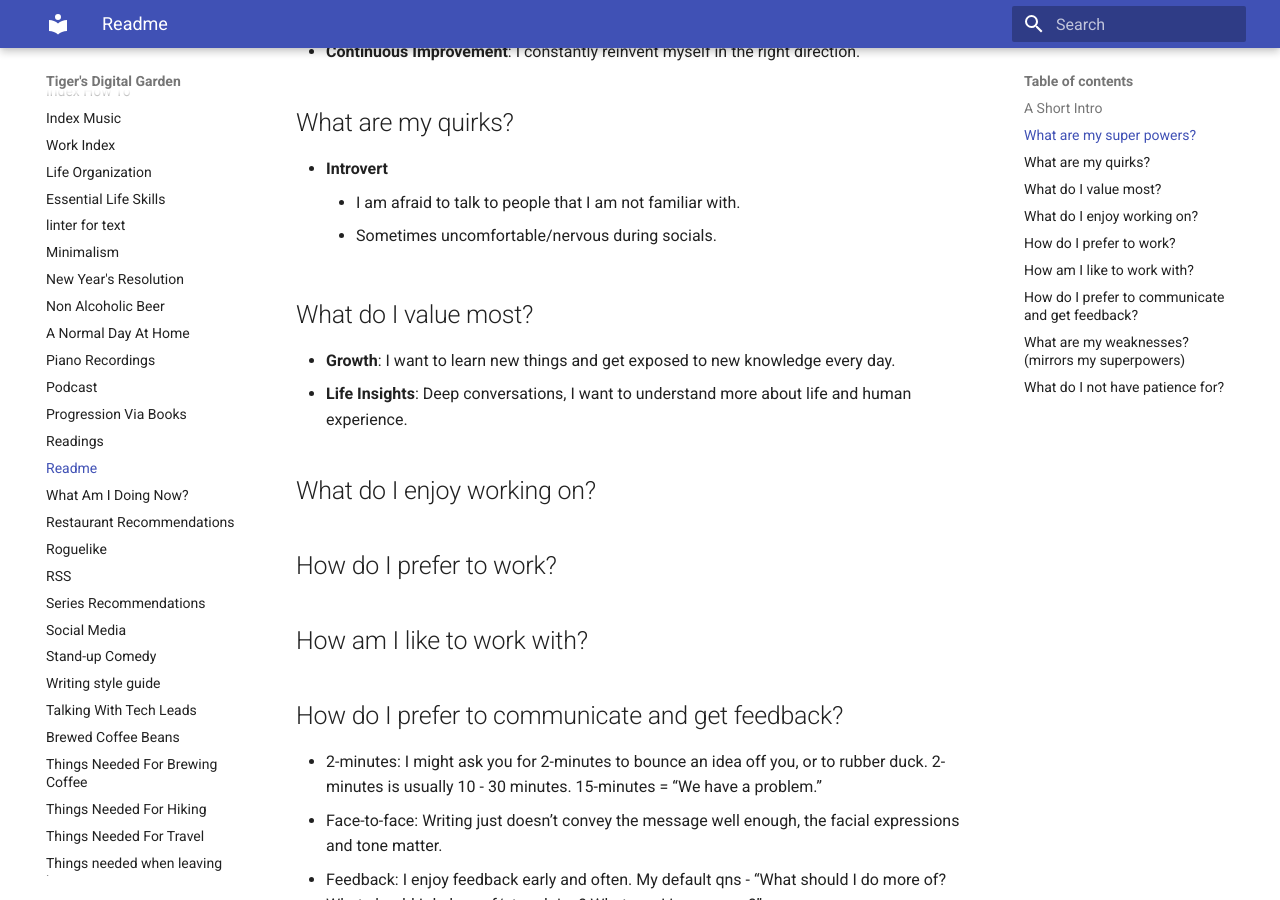
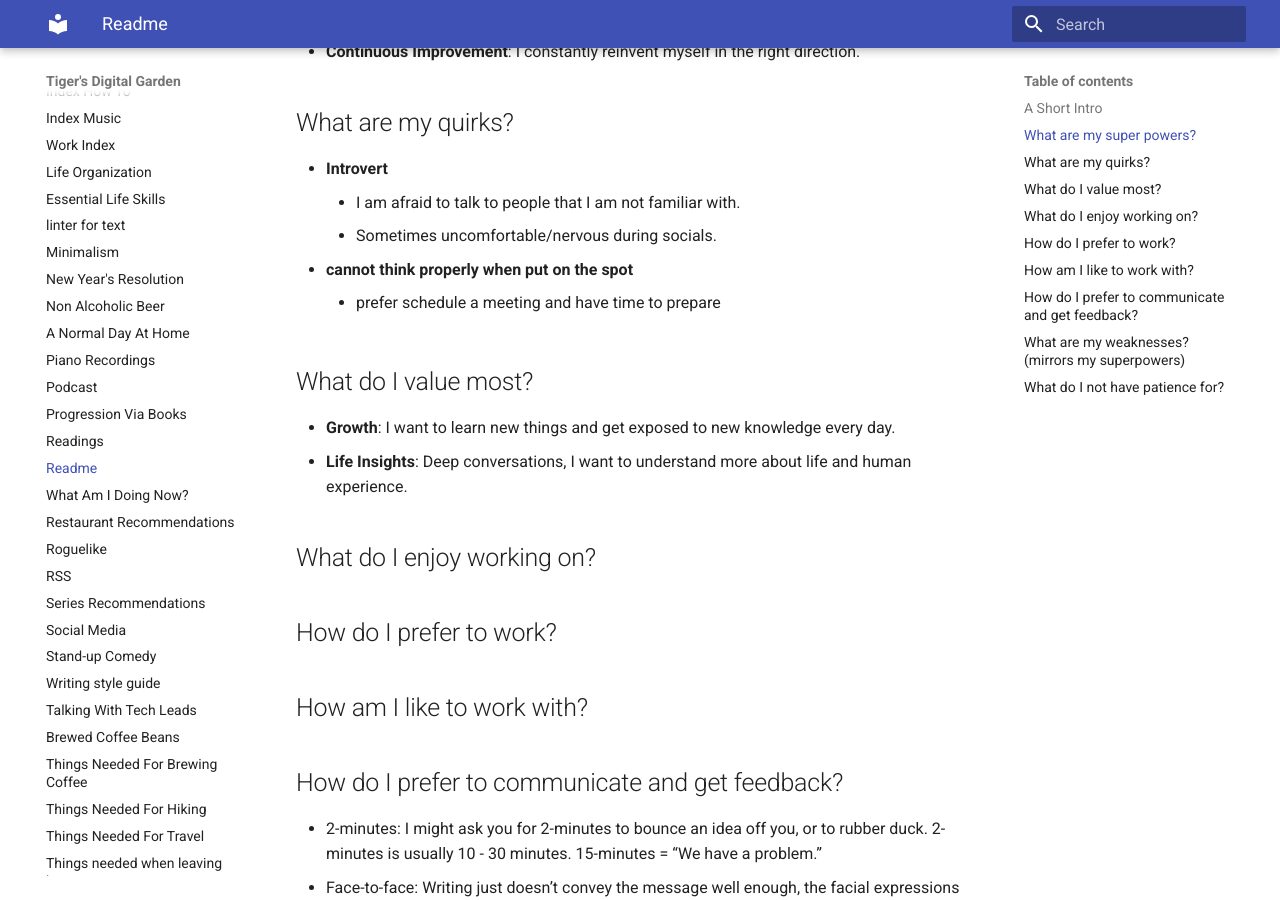
Before and after one commit to ynotstartups/notes, an MkDocs documentation site: the page built from notes/readmereadme.md, in a window 1280 px wide and 900 px high, scrolled down 575 px. Built offline with MkDocs 1.6.1 and Material for MkDocs 9.7.7, drawn with Linux system fonts in a browser that asks for light colours.

Commit message:
add cannot think

```diff
--- a/notes/readmereadme.md
+++ b/notes/readmereadme.md
@@ -21,6 +21,8 @@ A WIP user manual to operating Tiger Huang
 - **Introvert**
   - I am afraid to talk to people that I am not familiar with.
   - Sometimes uncomfortable/nervous during socials.
+- **cannot think properly when put on the spot**
+  - prefer schedule a meeting and have time to prepare
 
 ## What do I value most?
 
```
